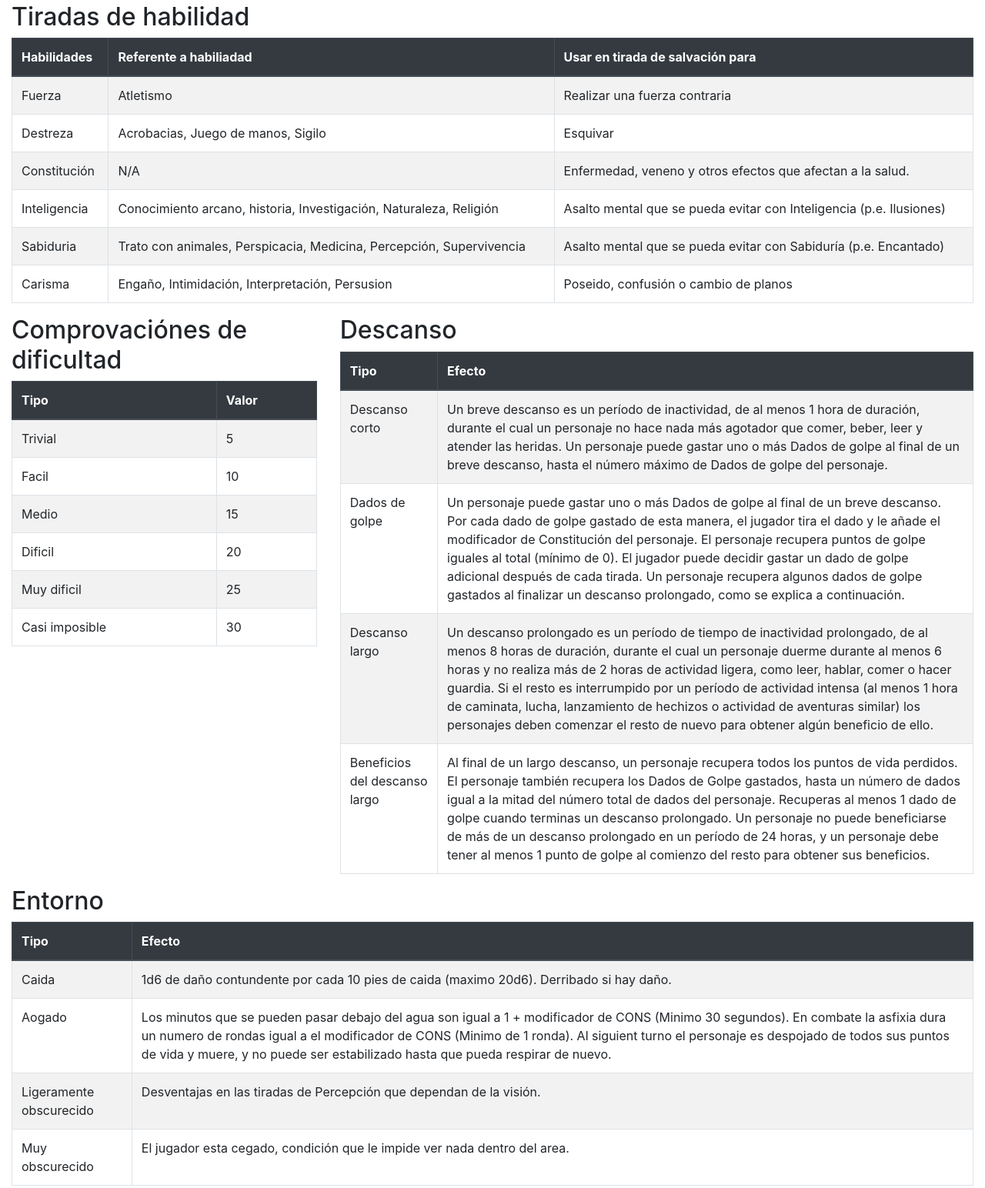
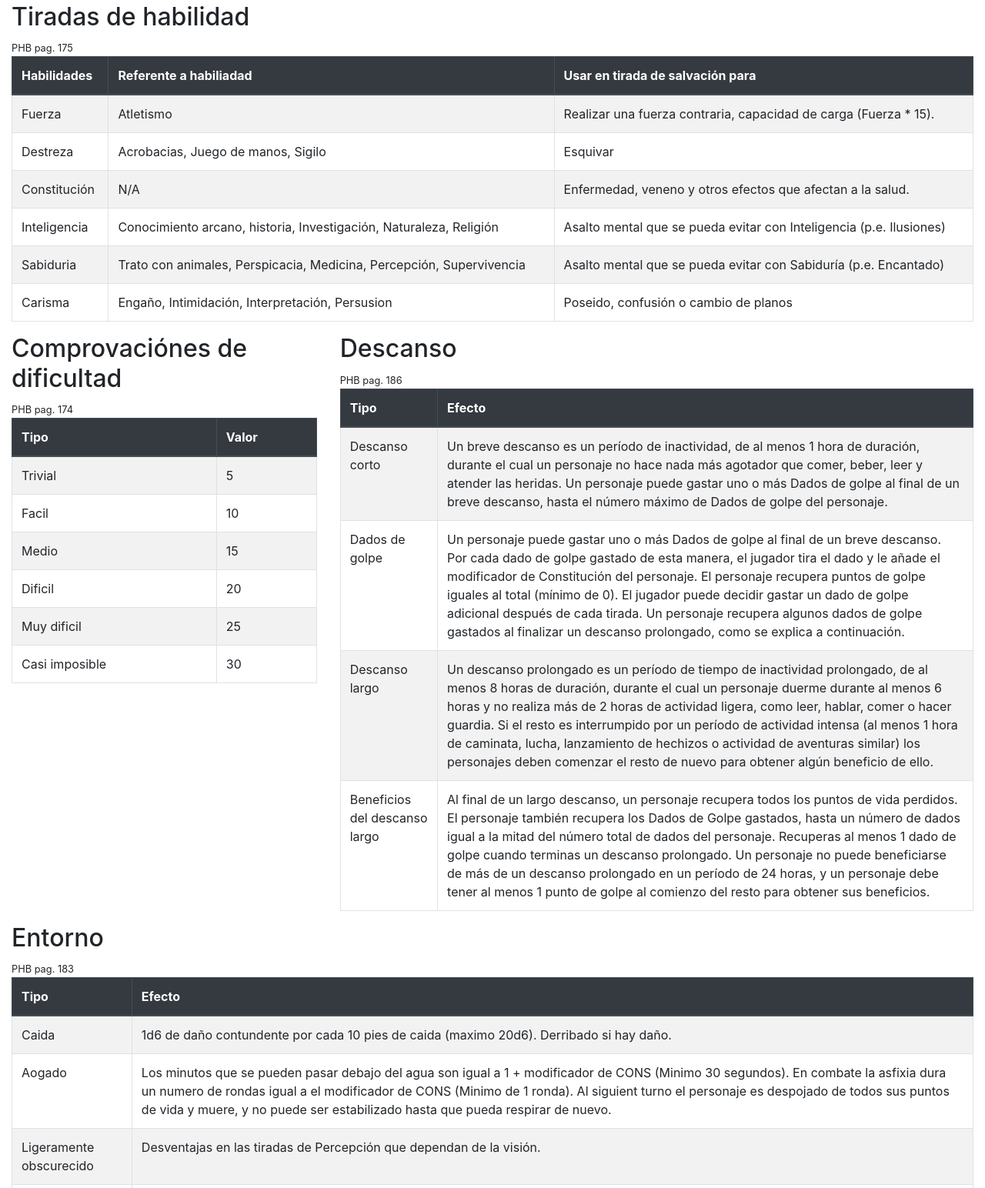
Before and after one commit to EsdinDev/DungeonMasterScreen, a plain HTML site: page content/adventuring.html in a window 1280 px wide. Shown: the part 78-1622 px from the top of the page at 77% size. Drawn offline with nearby package versions, Linux system fonts and the light colour scheme; files that its build step writes are made by us from their sources.

Commit message:
Add referenc to PHB and DMG

```diff
--- a/content/adventuring.html
+++ b/content/adventuring.html
@@ -16,6 +16,7 @@
         <div class="row advCont" style="margin-left: 0px; margin-right: 0px;">
             <div class="col-12">
                 <h2>Tiradas de habilidad</h2>
+                <small>PHB pag. 175</small>
                 <table class="table table-striped table-bordered">
                     <thead class="thead-dark">
                         <tr>
@@ -28,7 +29,7 @@
                         <tr>
                             <td scope="row">Fuerza</td>
                             <td>Atletismo</td>
-                            <td>Realizar una fuerza contraria</td>
+                            <td>Realizar una fuerza contraria, capacidad de carga (Fuerza * 15).</td>
                         </tr>
                         <tr>
                             <td scope="row">Destreza</td>
@@ -63,6 +64,7 @@
         <div class="row advCont" style="margin-left: 0px; margin-right: 0px;">
             <div class="col-4">
                 <h2>Comprovaciónes de dificultad</h2>
+                <small>PHB pag. 174</small>
                 <table class="table table-striped table-bordered">
                     <thead class="thead-dark">
                         <tr>
@@ -101,6 +103,7 @@
 
             <div class="col-8">
                 <h2>Descanso</h2>
+                <small>PHB pag. 186</small>
                 <table class="table table-striped table-bordered">
                     <thead class="thead-dark">
                         <tr>
@@ -133,6 +136,7 @@
         <div class="row advCont" style="margin-left: 0px; margin-right: 0px;">
             <div class="col-12">
                 <h2>Entorno</h2>
+                <small>PHB pag. 183</small>
                 <table class="table table-striped table-bordered">
                     <thead class="thead-dark">
                         <tr>
@@ -165,6 +169,7 @@
         <div class="row advCont" style="margin-left: 0px; margin-right: 0px;">
             <div class="col-12">
                 <h2>Trampas y salvaciones</h2>
+                <small>DMG pag. 121</small>
                 <table class="table table-striped table-bordered">
                     <thead class="thead-dark">
                         <tr>
@@ -197,6 +202,7 @@
         <div class="row advCont" style="margin-left: 0px; margin-right: 0px;">
             <div class="col-12">
                 <h2>Velocidad de viaje</h2>
+                <small>PHB pag. 182</small>
                 <table class="table table-striped table-bordered">
                     <thead class="thead-dark">
                         <tr>
@@ -237,6 +243,7 @@
         <div class="row advCont" style="margin-left: 0px; margin-right: 0px;">
             <div class="col-12">
                 <h2>Daño por serveridad y nivel</h2>
+                <small>DMG pag. 249</small>
                 <table class="table table-striped table-bordered">
                     <thead class="thead-dark">
                         <tr>
```
